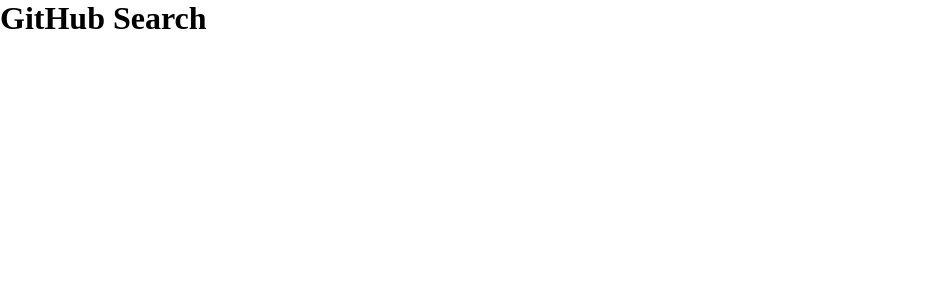
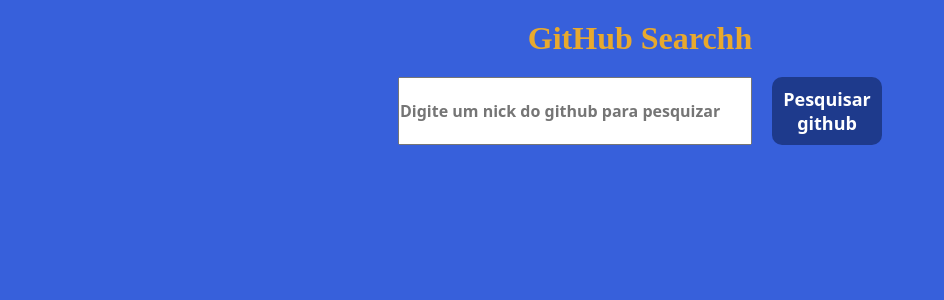
Before and after one commit to wesley-paiva-vega/git_search, a React (Create React App) app in the folder search-git/: page / in a window 1280 px wide. Shown: the top 300 px of the page, without its empty margins (0-944 px from the left). Built offline with nearby package versions, Linux system fonts and the light colour scheme.

Commit message:
primeira estrutura

```diff
--- a/search-git/src/App.jsx
+++ b/search-git/src/App.jsx
@@ -1,21 +1,67 @@
-import { styled, globalCss } from "@stitches/react";
-import styles from "./styles.css";
+import { styled, globalCss, css } from "@stitches/react";
 
 const Main = globalCss({
   "*": { margin: 0, padding: 0 },
 });
 
-const Content = styled("div", {
+const MainContent = styled("div", {
+  backgroundColor: "#3760DB",
+  height: "100vh",
   display: "flex",
-  justifyContent: "center",
+  flexDirection: "column",
+  alignItems: "center",
+
+  div: {
+    display: "flex",
+    gap: "20px",
+    padding: "20px",
+  },
+
+  h1: {
+    marginTop: "20px",
+    color: "#E8A92E",
+  },
+});
+
+const ButtonDoMal = css({
+  width: "110px",
+  padding: "10px 10px",
+  borderRadius: "10px",
+  border: "none",
+  fontSize: "18px",
+  fontWeight: "bold",
+  color: "white",
+  fontFamily: "system-ui",
+  backgroundColor: "#030f3478",
+
+  "&:hover": {
+    filter: "brightness(0.6);",
+    cursor: "pointer",
+  },
+});
+
+const InputDoMal = styled("input", {
+  width: "350px",
+  outline: "none",
+  fontSize: "16px",
+  fontWeight: "bold",
+  color: "#2c7bd0",
+  fontFamily: "system-ui",
 });
 
 function App() {
   return (
     <div className={Main()}>
-      <div>
-        <h1>GitHub Search</h1>
-      </div>
+      <MainContent>
+        <h1>GitHub Searchh</h1>
+        <div>
+          <InputDoMal
+            placeholder="Digite um nick do github para pesquizar"
+            type="text"
+          />
+          <button className={ButtonDoMal()}>Pesquisar github</button>
+        </div>
+      </MainContent>
     </div>
   );
 }
--- a/search-git/src/styles.css
+++ b/search-git/src/styles.css
@@ -1,3 +1,6 @@
 .title-second {
   color: blue;
 }
+/*
+  adbajyhwdbjuaywdb
+*/
```
Also changed, not shown: search-git/src/assets/logo512.png (renamed from search-git/public/logo512.png), search-git/src/assets/piroca.jpg (added).
